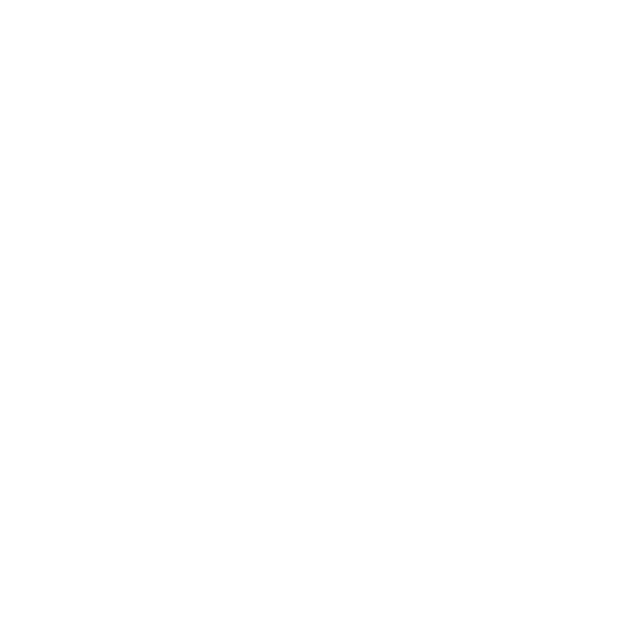
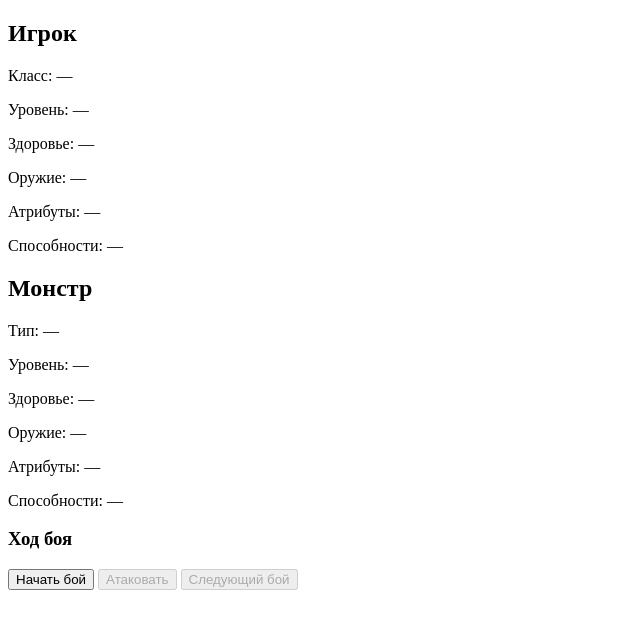
Before and after one commit to AlexandrMaspanov/autobattler-game, a plain HTML site: page index.html in a window 1280 px wide. Shown: the whole page, without its empty margins (0-640 px from the left). Drawn offline with nearby package versions, Linux system fonts and the light colour scheme; files that its build step writes are made by us from their sources.

Commit message:
feat: add base HTML structure with player and monster cards

```diff
--- a/index.html
+++ b/index.html
@@ -10,8 +10,46 @@
 
 <body>
     <main class="game">
-        <!-- Здесь будет интерфейс игры -->
+        <section class="game__field">
+            <div class="game__player character-card">
+                <h2 class="character-card__title">Игрок</h2>
+                <div class="character-card__stats">
+                    <p class="character-card__stat">Класс: —</p>
+                    <p class="character-card__stat">Уровень: —</p>
+                    <p class="character-card__stat">Здоровье: —</p>
+                    <p class="character-card__stat">Оружие: —</p>
+                    <p class="character-card__stat">Атрибуты: —</p>
+                    <p class="character-card__stat">Способности: —</p>
+                </div>
+            </div>
+
+            <div class="game__monster character-card">
+                <h2 class="character-card__title">Монстр</h2>
+                <div class="character-card__stats">
+                    <p class="character-card__stat">Тип: —</p>
+                    <p class="character-card__stat">Уровень: —</p>
+                    <p class="character-card__stat">Здоровье: —</p>
+                    <p class="character-card__stat">Оружие: —</p>
+                    <p class="character-card__stat">Атрибуты: —</p>
+                    <p class="character-card__stat">Способности: —</p>
+                </div>
+            </div>
+        </section>
+
+        <section class="game__log">
+            <h3 class="game__log-title">Ход боя</h3>
+            <ul class="game__log-list">
+                <!-- Лог боя будет добавляться сюда -->
+            </ul>
+        </section>
+
+        <section class="game__controls">
+            <button class="game__button" id="start-button">Начать бой</button>
+            <button class="game__button" id="attack-button" disabled>Атаковать</button>
+            <button class="game__button" id="next-button" disabled>Следующий бой</button>
+        </section>
     </main>
+
 
     <script type="module" src="src/js/main.js"></script>
 </body>
```
